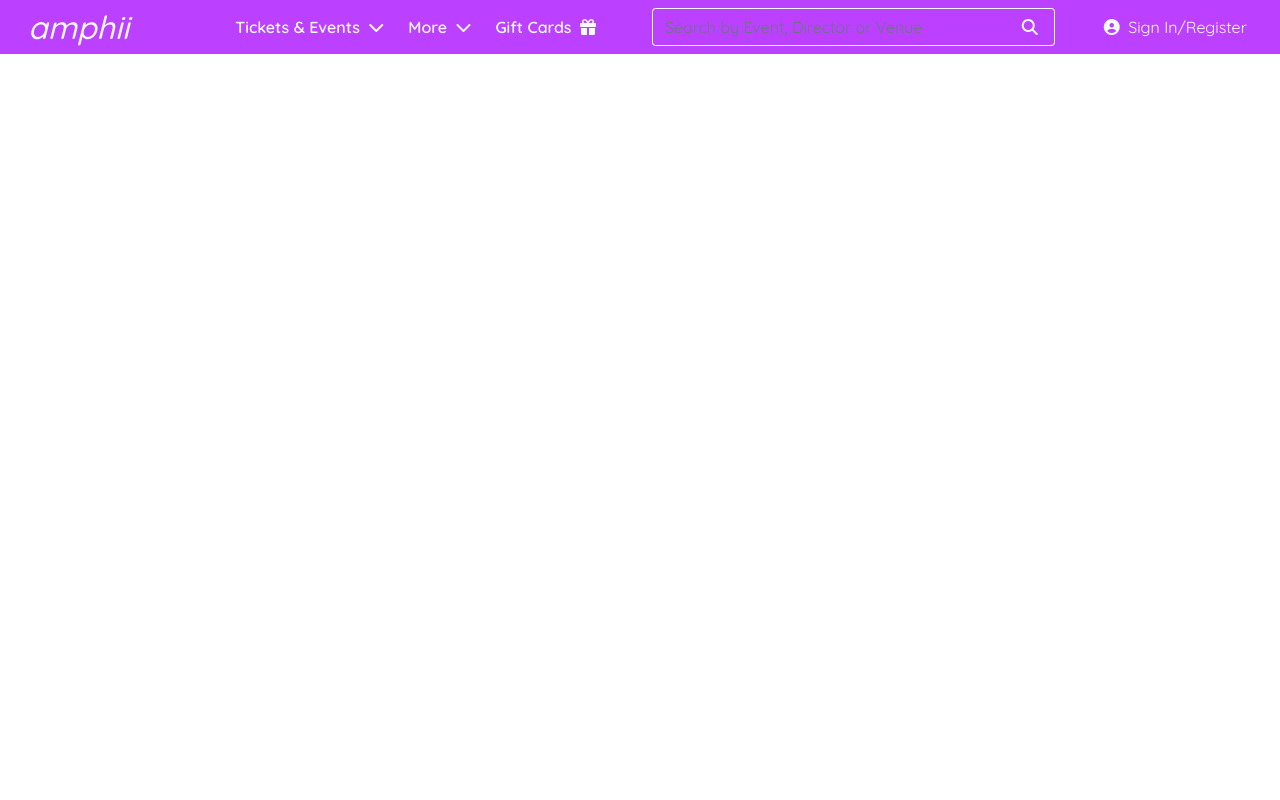
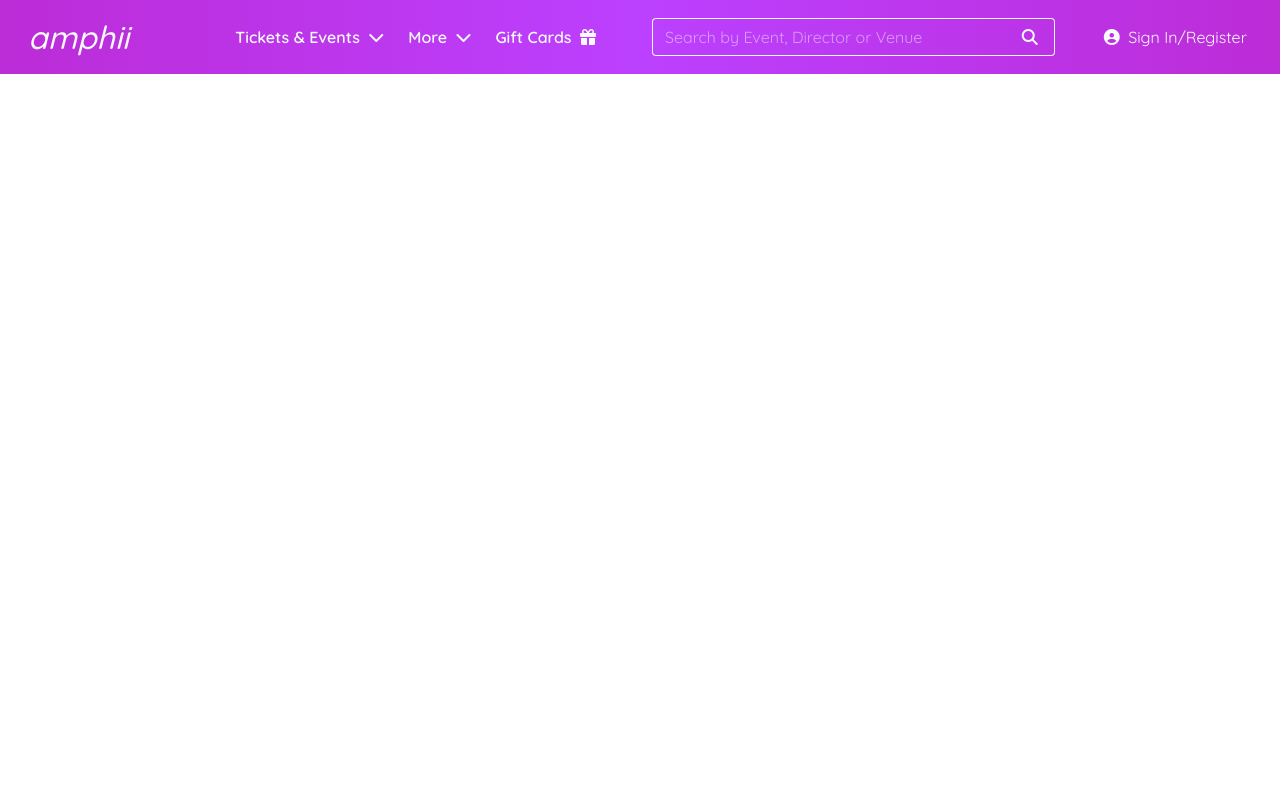
Before and after one commit to S-Lowes/Code-Institute-MS4, a Django app: page / in a window 1280 px wide. Run offline with Django 3.2, Linux system fonts and the light colour scheme; some libraries are stand-ins or nearby versions.

Commit message:
(feat): Add gradient background color to header & change input placeholder color

```diff
--- a/static/css/base.css
+++ b/static/css/base.css
@@ -3,7 +3,7 @@ html {
 }
 
 body {
-    color: purple;
+    color: blue;
     font-family: 'Quicksand', sans-serif;
 }
 
@@ -11,6 +11,8 @@ body {
 
 header {
     background-color: #bc40ff;
+    padding: 10px 0px;
+    background-image: linear-gradient(90deg, rgb(188, 44, 215), rgb(188, 64, 255), rgb(188, 44, 215));
 }
 
 .icon {
@@ -49,6 +51,10 @@ header {
     box-shadow: unset !important;
 }
 
+::placeholder {
+    color: rgba(248, 249, 250, 0.5) !important;
+}
+
 /*
 .btn-purple {
     background: #bc40ff;
--- a/templates/base.html
+++ b/templates/base.html
@@ -69,7 +69,7 @@
         <div class="col-12 col-lg-4 my-auto py-1 py-lg-0">
           <form method="GET" action="">
             <div class="input-group w-100">
-              <input class="form-control border-end-0 border-light transparent text-light" type="text" name="q"
+              <input class="form-control border-end-0 border-light transparent" type="text" name="q"
                 placeholder="Search by Event, Director or Venue">
                 <button class="btn btn-outline-secondary border-start-0 border-light transparent" type="submit">
                   <span class="icon">
@@ -87,7 +87,6 @@
             Sign In/Register
           </p>
         </div>
-        <div class="col-12 col-lg-4 my-auto py-1 py-lg-0"></div>
       </div>
     </header>
 
```
